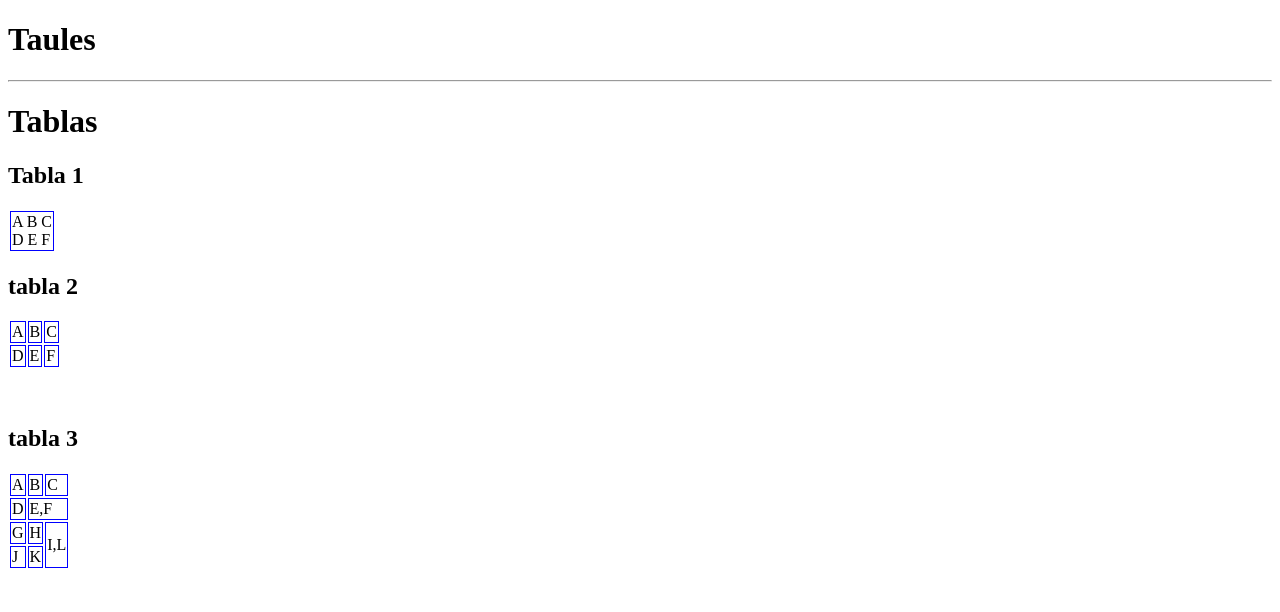
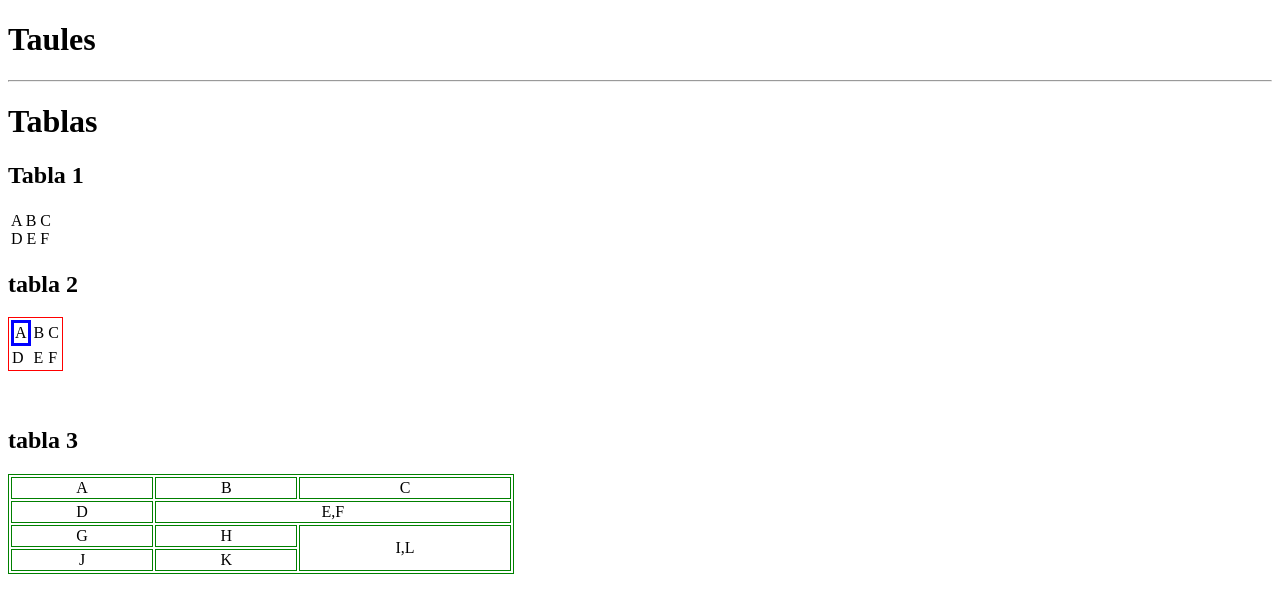
Before and after one commit to PauloTorrente/Tablas, a plain HTML site: page index.html in a window 1280 px wide. Drawn offline with Linux system fonts and the light colour scheme.

Commit message:
Update miestilo.css

```diff
--- a/miestilo.css
+++ b/miestilo.css
@@ -1,7 +1,15 @@
-table.mitabla {
+table.tabla1{
     border: red 1px solid;
 }
 
-td,th {
-    border: blue 1px solid;
+table.tabla2{
+    border: red 1px solid;
 }
+
+td.tabla2 {
+    border: blue 3px solid;
+}
+
+table.tabla3 { width: 40%;border: green 1px solid;}
+
+td.tabla3{ border: green 1px solid; text-align: center;}
```
